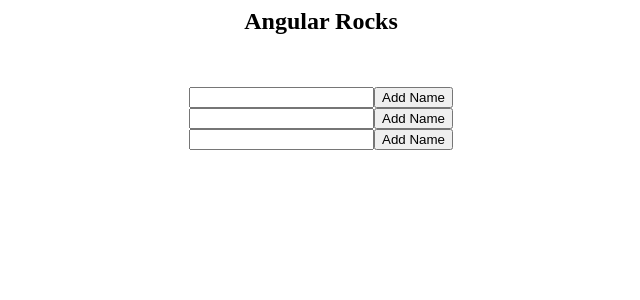
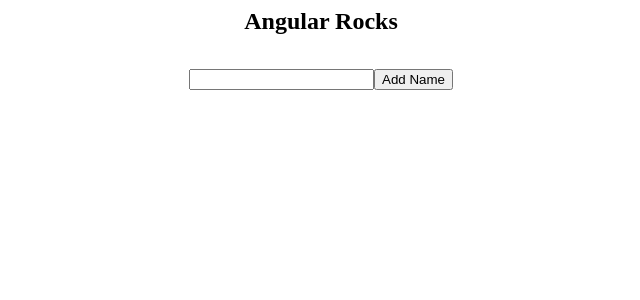
Before and after one commit to tecnology8/AngularExamples, an Angular app: page / in a window 1280 px wide. Shown: the top 300 px of the page, without its empty margins (319-959 px from the left). Built offline with nearby package versions, Linux system fonts and the light colour scheme.

Commit message:
Directiva ngIf

```diff
--- a/src/app/app.component.html
+++ b/src/app/app.component.html
@@ -1,9 +1,9 @@
 <div style="text-align:center">
   <h1  [style.font-size.em]="myHelloComponent.nameList.length > 0 ? 2 : 1.5">Angular Rocks</h1>
-  <div [class.hidden]="myHelloComponent.inputName.length == 0">
+  <!-- <div [class.hidden]="myHelloComponent.inputName.length == 0">
     Writting '{{myHelloComponent.inputName}}' in HelloComponent
-  </div>
+  </div> -->
   <br/>
 <custom-hello #myHelloComponent [name]="myName" (sayHello)="onSayHello($event)"></custom-hello>
-<custom-hello *ngFor="let greetingName of [John, Peter]" [name]="greetingName"></custom-hello>
+<!-- <custom-hello *ngFor="let greetingName of [John, Peter]" [name]="greetingName"></custom-hello> -->
 </div>
--- a/src/app/hello/hello.component.html
+++ b/src/app/hello/hello.component.html
@@ -1,4 +1,4 @@
-<div>
+<div *ngIf="nameList.length < 5">
   <input type="text" [(ngModel)]="inputName">
   <button (click)="addName()">Add Name</button>
 </div>
```
